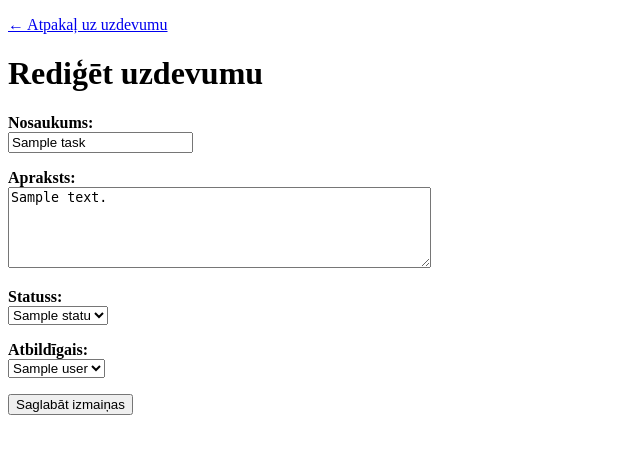
After one commit to Gosha2251/team-task-planner_byGosha, a Flask app: template templates/edit_task.html in a window 1280 px wide. The commit adds this page. Shown: the top 454 px of the page, without its empty margins (0-640 px from the left). Run offline with Flask 3, Linux system fonts and the light colour scheme; the template is opened without the code that fills it: most values are stand-ins (such as "Sample title", 1, 10 or a date in 2020).

Commit message:
App got a task edit function - Task edit added

```diff
--- a/app.py
+++ b/app.py
@@ -112,6 +112,86 @@ def task_details(task_id):
         task=task
     )
 
+@app.route("/tasks/<int:task_id>/edit", methods=["GET", "POST"])
+def edit_task(task_id):
+    connection = get_connection()
+
+    try:
+        with connection.cursor() as cursor:
+
+            # Saglabājam lietotāja veiktās izmaiņas
+            if request.method == "POST":
+                title = request.form["title"].strip()
+                description = request.form["description"].strip()
+                status_id = request.form["status_id"]
+                assigned_to = request.form["assigned_to"]
+
+                if not title:
+                    return "Uzdevuma nosaukums nedrīkst būt tukšs.", 400
+
+                cursor.execute("""
+                    UPDATE Tasks
+                    SET
+                        title = %s,
+                        description = %s,
+                        status_id = %s,
+                        assigned_to = %s
+                    WHERE id = %s
+                """, (
+                    title,
+                    description,
+                    status_id,
+                    assigned_to,
+                    task_id
+                ))
+
+                connection.commit()
+
+                return redirect(f"/tasks/{task_id}")
+
+            # Iegūstam pašreizējos uzdevuma datus
+            cursor.execute("""
+                SELECT
+                    id,
+                    title,
+                    description,
+                    status_id,
+                    assigned_to
+                FROM Tasks
+                WHERE id = %s
+            """, (task_id,))
+
+            task = cursor.fetchone()
+
+            if task is None:
+                return "Uzdevums nav atrasts.", 404
+
+            # Iegūstam statusus dropdown izvēlnei
+            cursor.execute("""
+                SELECT id, name
+                FROM Status
+                ORDER BY id
+            """)
+            statuses = cursor.fetchall()
+
+            # Iegūstam lietotājus dropdown izvēlnei
+            cursor.execute("""
+                SELECT id, name
+                FROM Users
+                ORDER BY name
+            """)
+            users = cursor.fetchall()
+
+    finally:
+        connection.close()
+
+    return render_template(
+        "edit_task.html",
+        task=task,
+        statuses=statuses,
+        users=users
+    )
+
 @app.route("/team")
 def team():
     return render_template("team.html")
--- /dev/null
+++ b/templates/edit_task.html
@@ -0,0 +1,106 @@
+<!DOCTYPE html>
+<html lang="lv">
+
+<head>
+    <meta charset="UTF-8">
+    <title>Rediģēt uzdevumu</title>
+</head>
+
+<body>
+
+    <p>
+        <a href="/tasks/{{ task.id }}">
+            ← Atpakaļ uz uzdevumu
+        </a>
+    </p>
+
+    <h1>Rediģēt uzdevumu</h1>
+
+    <form method="POST">
+
+        <p>
+            <label for="title">
+                <strong>Nosaukums:</strong>
+            </label>
+            <br>
+
+            <input
+                type="text"
+                id="title"
+                name="title"
+                value="{{ task.title }}"
+                required
+            >
+        </p>
+
+        <p>
+            <label for="description">
+                <strong>Apraksts:</strong>
+            </label>
+            <br>
+
+            <textarea
+                id="description"
+                name="description"
+                rows="5"
+                cols="50"
+            >{{ task.description }}</textarea>
+        </p>
+
+        <p>
+            <label for="status_id">
+                <strong>Statuss:</strong>
+            </label>
+            <br>
+
+            <select id="status_id" name="status_id">
+
+                {% for status in statuses %}
+
+                    <option
+                        value="{{ status.id }}"
+                        {% if status.id == task.status_id %}
+                            selected
+                        {% endif %}
+                    >
+                        {{ status.name }}
+                    </option>
+
+                {% endfor %}
+
+            </select>
+        </p>
+
+        <p>
+            <label for="assigned_to">
+                <strong>Atbildīgais:</strong>
+            </label>
+            <br>
+
+            <select id="assigned_to" name="assigned_to">
+
+                {% for user in users %}
+
+                    <option
+                        value="{{ user.id }}"
+                        {% if user.id == task.assigned_to %}
+                            selected
+                        {% endif %}
+                    >
+                        {{ user.name }}
+                    </option>
+
+                {% endfor %}
+
+            </select>
+        </p>
+
+        <button type="submit">
+            Saglabāt izmaiņas
+        </button>
+
+    </form>
+
+</body>
+
+</html>
```
Also changed, not shown: templates/task_details.html (+8 -0 lines).
